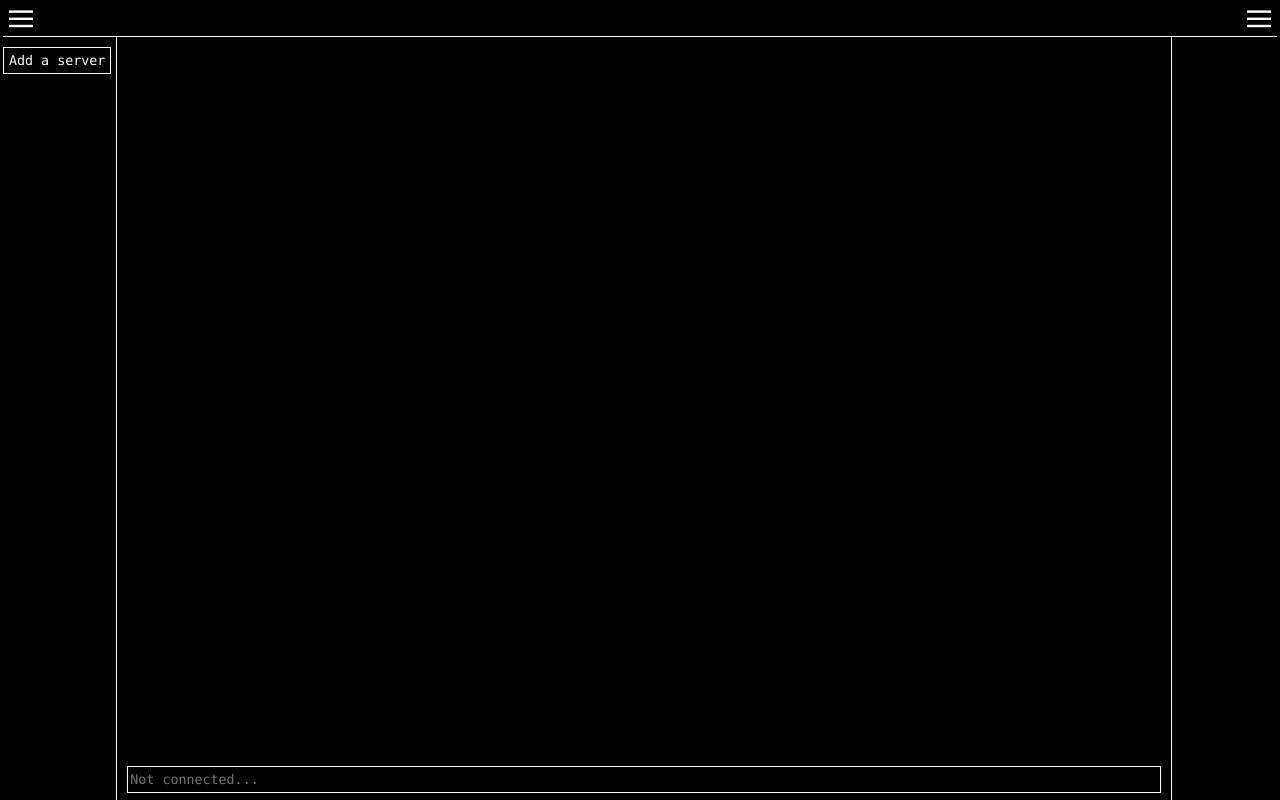
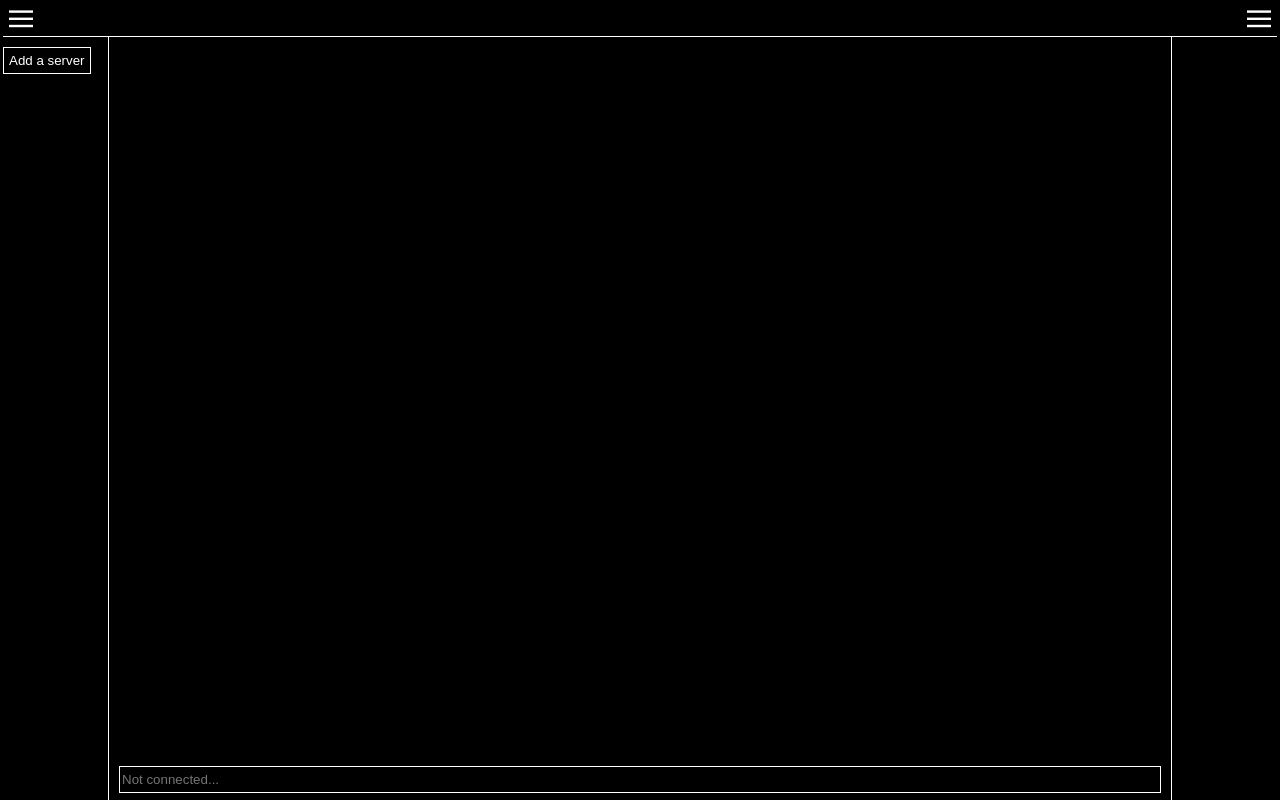
Before and after one commit to burace17/chatclient-web, a React (Create React App) app: page / in a window 1280 px wide. Built offline with nearby package versions, Linux system fonts and the light colour scheme.

Commit message:
Change font and prevent horizontal scrolling

```diff
--- a/src/components/MessageList.css
+++ b/src/components/MessageList.css
@@ -1,7 +1,11 @@
 .message-list {
     flex: auto;
     list-style-type: none;
+    overflow-x: hidden;
     overflow-y: auto;
     overflow-wrap: break-word;
+    word-break: break-all;
+    -webkit-hyphens: auto;
+    hyphens: auto;
     width: 100%;
 }
--- a/src/components/ServerTree.css
+++ b/src/components/ServerTree.css
@@ -16,8 +16,6 @@ ul {
 }
 
 .channel-button {
-    font-family: source-code-pro, Menlo, Monaco, Consolas, "Courier New",
-        monospace;
     color: white;
     border: 0;
     height: 100%;
--- a/src/components/util.css
+++ b/src/components/util.css
@@ -2,8 +2,6 @@
     background-color: transparent;
     color: white;
     height: 23px;
-    font-family: source-code-pro, Menlo, Monaco, Consolas, "Courier New",
-        monospace;
     border: 1px solid white;
     width: 100%;
 }
@@ -17,8 +15,6 @@ a:visited {
 }
 
 .button {
-    font-family: source-code-pro, Menlo, Monaco, Consolas, "Courier New",
-        monospace;
     background-color: transparent;
     border: 1px solid white;
     color: white;
--- a/src/index.css
+++ b/src/index.css
@@ -1,5 +1,5 @@
 body {
-    font-family: source-code-pro, Menlo, Monaco, Consolas, "Courier New", monospace;
+    font-family: "SF Pro Text","Helvetica Neue","Helvetica","Arial",sans-serif;
     background-color: #000000;
     -webkit-font-smoothing: antialiased;
     -moz-osx-font-smoothing: grayscale;
```
